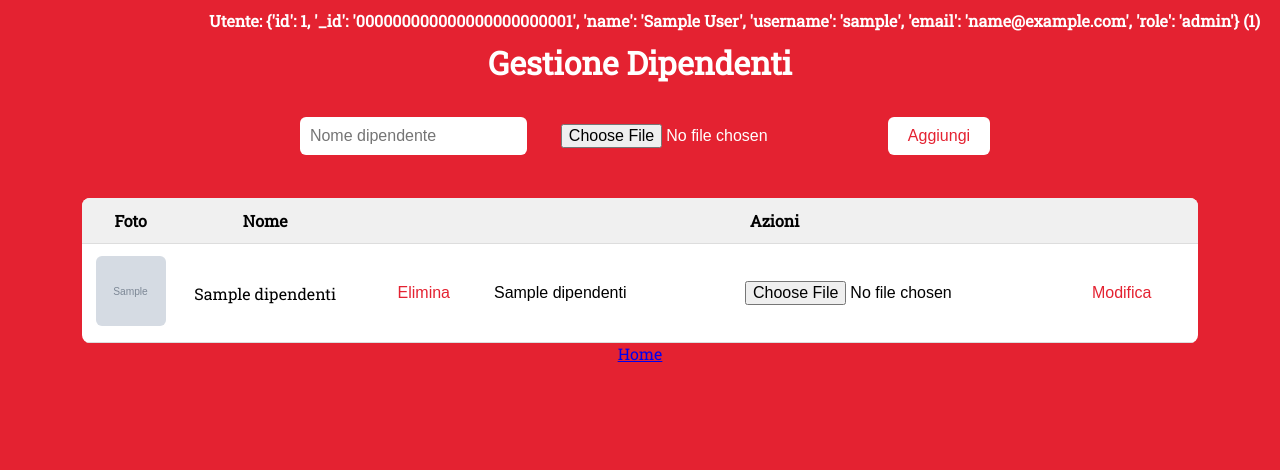
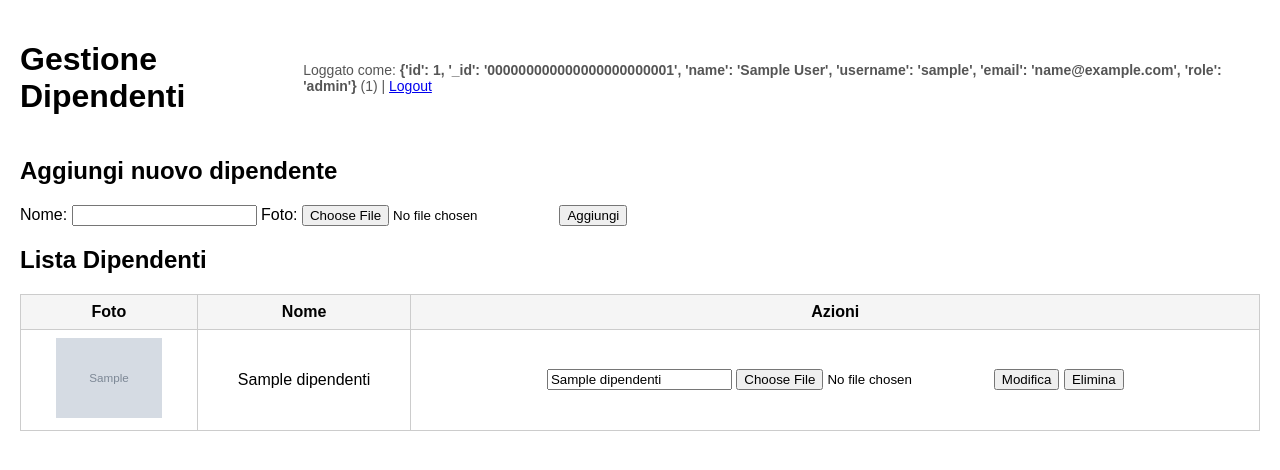
Before and after one commit to conadsciacca/totem_voti, a Flask app: template templates/admin.html in a window 1280 px wide. Shown: the top 470 px of the page. Run offline with Flask 3, Linux system fonts and the light colour scheme; the visitor is signed in with stand-in values (Sample User, id 1); tables that the repository leaves empty hold one stand-in row (values such as "Sample post"); the template is opened without the code that fills it: most values are stand-ins (such as "Sample title", 1, 10 or a date in 2020); grey boxes marked "Sample" are stand-in pictures.

Commit message:
Add files via upload

```diff
--- a/templates/admin.html
+++ b/templates/admin.html
@@ -2,109 +2,68 @@
 <html lang="it">
 <head>
     <meta charset="UTF-8">
-  <meta name="viewport" content="width=device-width, initial-scale=1.0">
     <title>Gestione Dipendenti</title>
-
-  <div style="position:absolute; top:10px; right:20px; font-weight:bold;">
-    Utente: {{ session['user'] }} ({{ session['store'] }})
-</div>
-
-  <link href="https://fonts.googleapis.com/css2?family=Roboto+Slab&display=swap" rel="stylesheet">
     <style>
-    body {
-      font-family: 'Roboto Slab', serif;
-      background-color: #e42231;
-      color: white;
-      margin: 0;
-      padding: 20px;
-      text-align: center;
+        body { font-family: Arial, sans-serif; margin: 20px; }
+        h1 { display: inline-block; }
+        .header {
+            display: flex;
+            justify-content: space-between;
+            align-items: center;
         }
-    h1 {
-      font-size: 2em;
-      margin-bottom: 20px;
+        .user-info {
+            font-size: 14px;
+            color: #555;
         }
-    form {
-      margin-bottom: 30px;
-    }
-    input[type="text"], input[type="file"] {
-      padding: 10px;
-      margin: 10px;
-      border: none;
-      border-radius: 6px;
-      font-size: 16px;
-    }
-    button {
-      background-color: white;
-      color: #e42231;
-      border: none;
-      padding: 10px 20px;
-      border-radius: 6px;
-      cursor: pointer;
-      font-size: 16px;
-    }
-    button:hover {
-      background-color: #ffcccc;
-    }
-    table {
-      margin: 0 auto;
-      border-collapse: collapse;
-      width: 90%;
-      background-color: white;
-      color: black;
-      border-radius: 8px;
-      overflow: hidden;
-    }
-    th, td {
-      padding: 12px;
-      border-bottom: 1px solid #ddd;
-    }
-    th {
-      background-color: #f0f0f0;
-    }
-    img {
-      width: 70px;
-      height: 70px;
-      object-fit: cover;
-      border-radius: 6px;
-    }
-    .actions form {
-      display: inline;
-    }
+        table { border-collapse: collapse; width: 100%; margin-top: 20px; }
+        th, td { border: 1px solid #ccc; padding: 8px; text-align: center; }
+        th { background-color: #f5f5f5; }
+        img { max-height: 80px; }
+        .actions form { display: inline-block; }
     </style>
 </head>
 <body>
+    <div class="header">
         <h1>Gestione Dipendenti</h1>
+        <div class="user-info">
+            Loggato come: <strong>{{ session['user'] }}</strong> ({{ session['store'] }})
+            | <a href="{{ url_for('logout') }}">Logout</a>
+        </div>
+    </div>
 
-  <form method="post" enctype="multipart/form-data">
-    <input type="text" name="nome" placeholder="Nome dipendente" required>
-    <input type="file" name="foto" required>
+    <h2>Aggiungi nuovo dipendente</h2>
+    <form method="POST" enctype="multipart/form-data">
+        Nome: <input type="text" name="nome" required>
+        Foto: <input type="file" name="foto" accept="image/*" required>
         <button type="submit">Aggiungi</button>
     </form>
 
+    <h2>Lista Dipendenti</h2>
     <table>
         <tr>
             <th>Foto</th>
             <th>Nome</th>
             <th>Azioni</th>
         </tr>
-    {% for id, nome, foto in dipendenti %}
+        {% for id, nome, foto, store_id in dipendenti %}
         <tr>
             <td><img src="{{ url_for('static', filename='foto/' ~ foto) }}" alt="{{ nome }}"></td>
             <td>{{ nome }}</td>
             <td class="actions">
-        <form method="post" action="{{ url_for('delete_dipendente', dipendente_id=id) }}">
+                <!-- Modifica -->
+                <form action="{{ url_for('edit_dipendente', dipendente_id=id) }}" method="post" enctype="multipart/form-data">
+                    <input type="text" name="nome" value="{{ nome }}" required>
+                    <input type="file" name="foto" accept="image/*">
+                    <button type="submit">Modifica</button>
+                </form>
+                <!-- Elimina -->
+                <form action="{{ url_for('delete_dipendente', dipendente_id=id) }}" method="post" onsubmit="return confirm('Sei sicuro di voler eliminare questo dipendente?');">
                     <button type="submit">Elimina</button>
-        </form>
-        <form method="post" action="{{ url_for('edit_dipendente', dipendente_id=id) }}" enctype="multipart/form-data">
-          <input type="text" name="nome" value="{{ nome }}" required>
-          <input type="file" name="foto">
-          <button type="submit">Modifica</button>
                 </form>
             </td>
         </tr>
         {% endfor %}
     </table>
 
-  <a href="{{ url_for('index') }}" class="button">Home</a>
 </body>
 </html>
```
Lines whose indentation alone changed are shown as unchanged.
